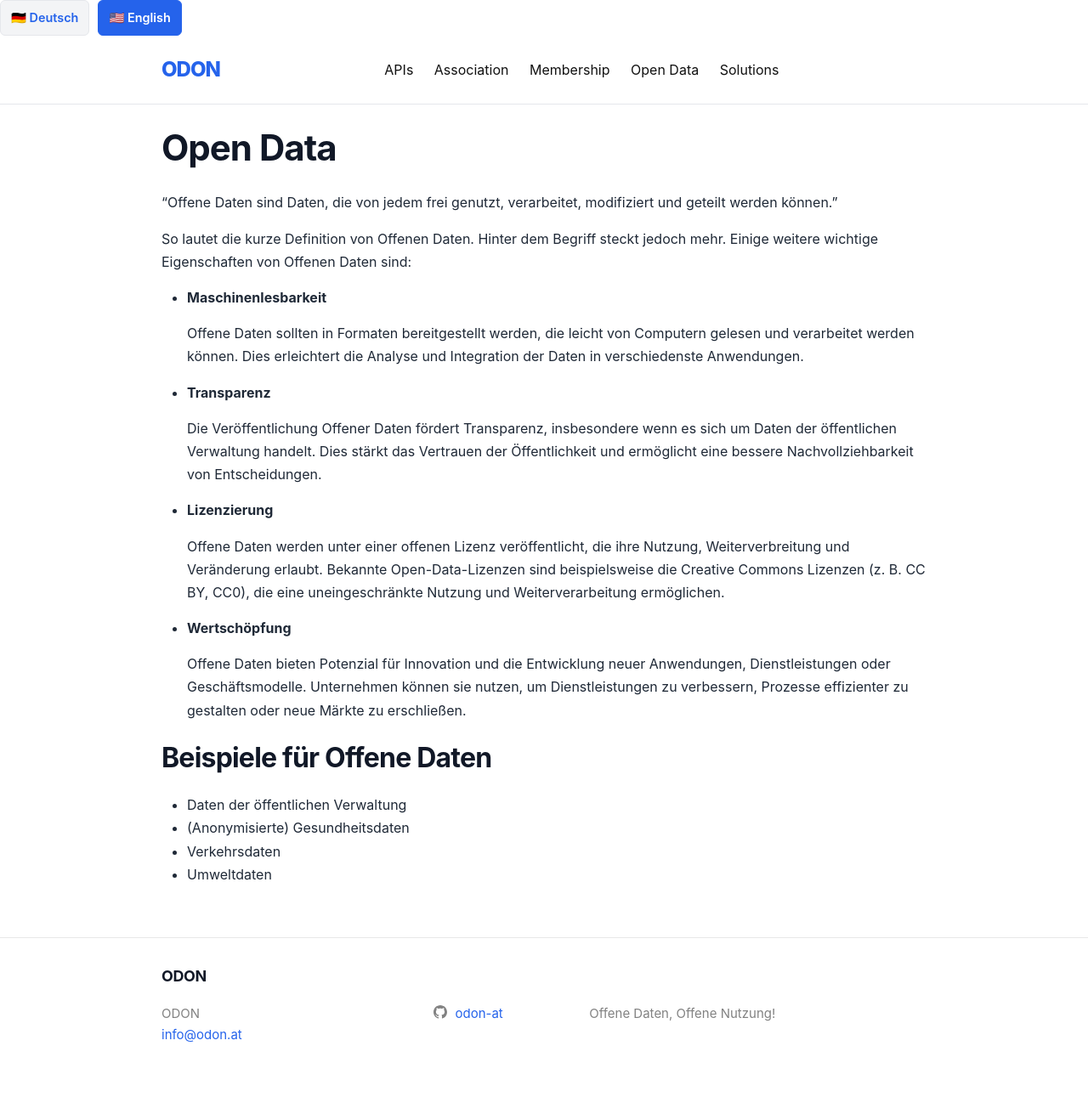
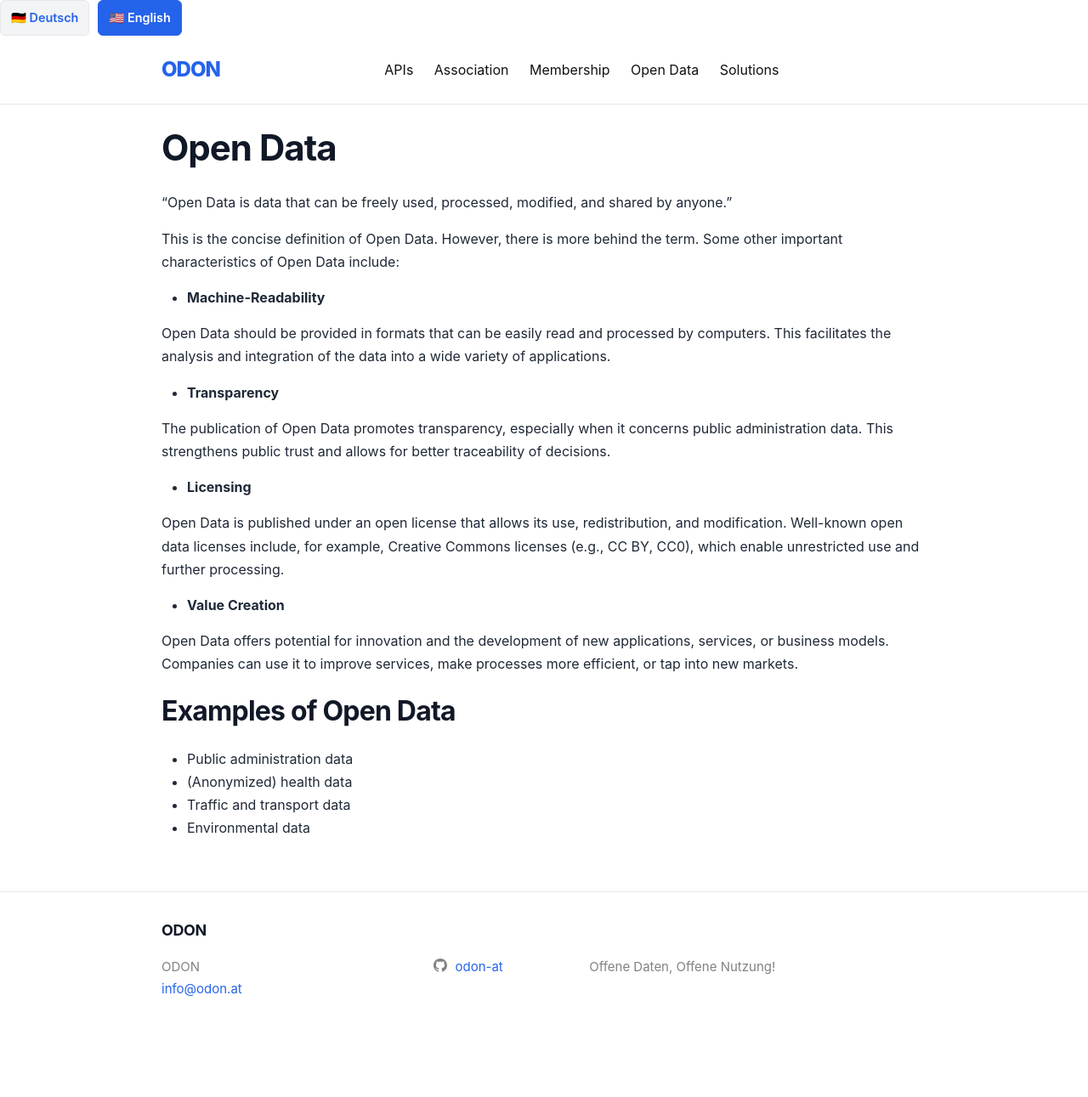
Before and after one commit to verein-odon/verein-odon.github.io, a Jekyll site: the page built from docs/en/open-data.md, in a window 1280 px wide. Shown: the whole page at 85% size. Built offline with Jekyll 4.4.1, drawn with Linux system fonts in a browser that asks for light colours; after the commit the page ends 1236 px from its top, so only the background shows below that.

Commit message:
Translated open-data.md to English

```diff
--- a/docs/en/open-data.md
+++ b/docs/en/open-data.md
@@ -6,29 +6,29 @@ ref: opendata
 permalink: /en/open-data/
 ---
 
-"Offene Daten sind Daten, die von jedem frei genutzt, verarbeitet, modifiziert und geteilt werden können."
+“Open Data is data that can be freely used, processed, modified, and shared by anyone.”
 
-So lautet die kurze Definition von Offenen Daten. Hinter dem Begriff steckt jedoch mehr. Einige weitere wichtige Eigenschaften von Offenen Daten sind:
+This is the concise definition of Open Data. However, there is more behind the term. Some other important characteristics of Open Data include:
 
-- **Maschinenlesbarkeit**
+- **Machine-Readability**
 
-  Offene Daten sollten in Formaten bereitgestellt werden, die leicht von Computern gelesen und verarbeitet werden können. Dies erleichtert die Analyse und Integration der Daten in verschiedenste Anwendungen.
+Open Data should be provided in formats that can be easily read and processed by computers. This facilitates the analysis and integration of the data into a wide variety of applications.
 
-- **Transparenz**
+- **Transparency**
 
-  Die Veröffentlichung Offener Daten fördert Transparenz, insbesondere wenn es sich um Daten der öffentlichen Verwaltung handelt. Dies stärkt das Vertrauen der Öffentlichkeit und ermöglicht eine bessere Nachvollziehbarkeit von Entscheidungen.
+The publication of Open Data promotes transparency, especially when it concerns public administration data. This strengthens public trust and allows for better traceability of decisions.
 
-- **Lizenzierung**
+- **Licensing**
 
-  Offene Daten werden unter einer offenen Lizenz veröffentlicht, die ihre Nutzung, Weiterverbreitung und Veränderung erlaubt. Bekannte Open-Data-Lizenzen sind beispielsweise die Creative Commons Lizenzen (z. B. CC BY, CC0), die eine uneingeschränkte Nutzung und Weiterverarbeitung ermöglichen.
+Open Data is published under an open license that allows its use, redistribution, and modification. Well-known open data licenses include, for example, Creative Commons licenses (e.g., CC BY, CC0), which enable unrestricted use and further processing.
 
-- **Wertschöpfung**
+- **Value Creation**
 
-  Offene Daten bieten Potenzial für Innovation und die Entwicklung neuer Anwendungen, Dienstleistungen oder Geschäftsmodelle. Unternehmen können sie nutzen, um Dienstleistungen zu verbessern, Prozesse effizienter zu gestalten oder neue Märkte zu erschließen.
+Open Data offers potential for innovation and the development of new applications, services, or business models. Companies can use it to improve services, make processes more efficient, or tap into new markets.
 
-## Beispiele für Offene Daten
+## Examples of Open Data
 
-- Daten der öffentlichen Verwaltung
-- (Anonymisierte) Gesundheitsdaten
-- Verkehrsdaten
-- Umweltdaten
+- Public administration data
+- (Anonymized) health data
+- Traffic and transport data
+- Environmental data
```
